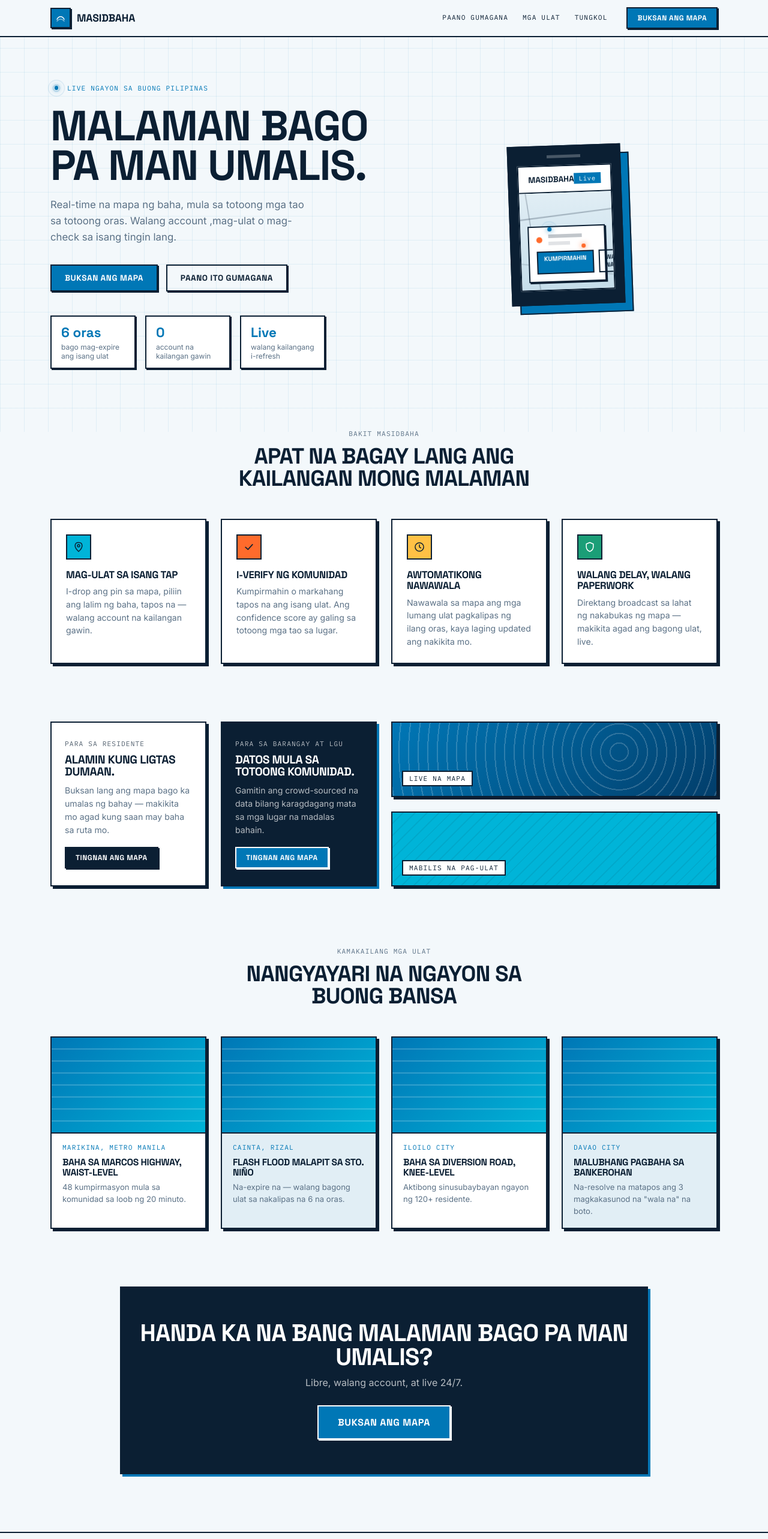
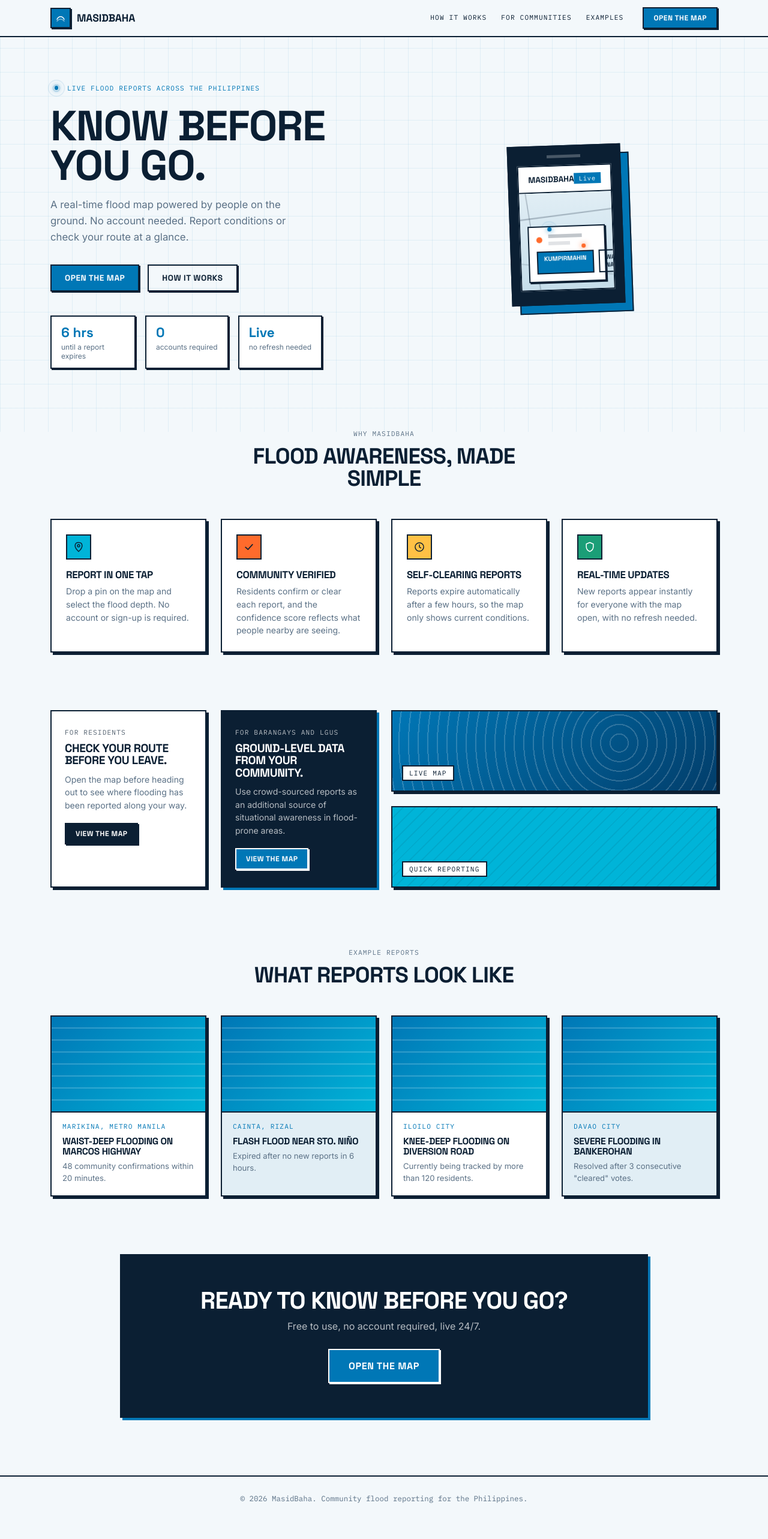
Before and after one commit to KenChamii/MasidBaha, an Angular app in the folder frontend/masidbaha-web/: page / in a window 1280 px wide. Shown: the top 2566 px of the page at 60% size. Built offline with nearby package versions, Linux system fonts and the light colour scheme.

Commit message:
copy: rewrite landing page text in professional English
Label gallery cards as example reports and simplify the footer line.

```diff
--- a/frontend/masidbaha-web/src/app/features/landing/landing.component.html
+++ b/frontend/masidbaha-web/src/app/features/landing/landing.component.html
@@ -13,14 +13,14 @@
         <span class="nav__name">MasidBaha</span>
       </a>
 
-      <nav class="nav__links" aria-label="Pangunahing nabigasyon">
-        <a href="#paano">Paano gumagana</a>
-        <a href="#mga-ulat">Mga ulat</a>
-        <a href="#tungkol">Tungkol</a>
+      <nav class="nav__links" aria-label="Main navigation">
+        <a href="#how-it-works">How it works</a>
+        <a href="#communities">For communities</a>
+        <a href="#examples">Examples</a>
       </nav>
 
       <button class="btn btn--primary btn--sm" (click)="goToMap()">
-        Buksan ang Mapa
+        Open the Map
       </button>
     </div>
   </header>
@@ -30,40 +30,40 @@
     <div class="hero__text">
       <span class="eyebrow">
         <app-pulse-pin tone="water" size="sm"></app-pulse-pin>
-        Live ngayon sa buong Pilipinas
+        Live flood reports across the Philippines
       </span>
 
       <h1 class="hero__heading">
-        Malaman bago<br />
-        pa man umalis.
+        Know before<br />
+        you go.
       </h1>
 
       <p class="hero__sub">
-        Real-time na mapa ng baha, mula sa totoong mga tao sa totoong oras.
-        Walang account ,mag-ulat o mag-check sa isang tingin lang.
+        A real-time flood map powered by people on the ground.
+        No account needed. Report conditions or check your route at a glance.
       </p>
 
       <div class="hero__actions">
         <button class="btn btn--primary" (click)="goToMap()">
-          Buksan ang Mapa
+          Open the Map
         </button>
-        <a class="btn btn--ghost" href="#paano">
-          Paano ito gumagana
+        <a class="btn btn--ghost" href="#how-it-works">
+          How it works
         </a>
       </div>
 
       <dl class="hero__stats">
         <div class="stat">
-          <dt>6 oras</dt>
-          <dd>bago mag-expire ang isang ulat</dd>
+          <dt>6 hrs</dt>
+          <dd>until a report expires</dd>
         </div>
         <div class="stat">
           <dt>0</dt>
-          <dd>account na kailangan gawin</dd>
+          <dd>accounts required</dd>
         </div>
         <div class="stat">
           <dt>Live</dt>
-          <dd>walang kailangang i-refresh</dd>
+          <dd>no refresh needed</dd>
         </div>
       </dl>
     </div>
@@ -74,10 +74,10 @@
   </section>
 
   <!-- ============ FEATURE GRID ============ -->
-  <section class="features" id="paano">
+  <section class="features" id="how-it-works">
     <div class="features__header">
-      <span class="eyebrow eyebrow--muted">Bakit MasidBaha</span>
-      <h2>Apat na bagay lang ang kailangan mong malaman</h2>
+      <span class="eyebrow eyebrow--muted">Why MasidBaha</span>
+      <h2>Flood awareness, made simple</h2>
     </div>
 
     <div class="features__grid">
@@ -105,38 +105,38 @@
   </section>
 
   <!-- ============ SPLIT / AUDIENCE SECTION ============ -->
-  <section class="split" id="mga-ulat">
+  <section class="split" id="communities">
     <div class="split__cards">
       <article class="audience-card audience-card--light">
-        <span class="audience-card__eyebrow">Para sa residente</span>
-        <h3>Alamin kung ligtas dumaan.</h3>
-        <p>Buksan lang ang mapa bago ka umalas ng bahay — makikita mo agad kung saan may baha sa ruta mo.</p>
-        <button class="btn btn--dark btn--sm" (click)="goToMap()">Tingnan ang mapa</button>
+        <span class="audience-card__eyebrow">For residents</span>
+        <h3>Check your route before you leave.</h3>
+        <p>Open the map before heading out to see where flooding has been reported along your way.</p>
+        <button class="btn btn--dark btn--sm" (click)="goToMap()">View the map</button>
       </article>
 
       <article class="audience-card audience-card--dark">
-        <span class="audience-card__eyebrow">Para sa barangay at LGU</span>
-        <h3>Datos mula sa totoong komunidad.</h3>
-        <p>Gamitin ang crowd-sourced na data bilang karagdagang mata sa mga lugar na madalas bahain.</p>
-        <button class="btn btn--primary btn--sm" (click)="goToMap()">Tingnan ang mapa</button>
+        <span class="audience-card__eyebrow">For barangays and LGUs</span>
+        <h3>Ground-level data from your community.</h3>
+        <p>Use crowd-sourced reports as an additional source of situational awareness in flood-prone areas.</p>
+        <button class="btn btn--primary btn--sm" (click)="goToMap()">View the map</button>
       </article>
     </div>
 
     <div class="split__thumbs">
       <div class="thumb thumb--map" aria-hidden="true">
-        <span class="thumb__label">Live na mapa</span>
+        <span class="thumb__label">Live map</span>
       </div>
       <div class="thumb thumb--form" aria-hidden="true">
-        <span class="thumb__label">Mabilis na pag-ulat</span>
+        <span class="thumb__label">Quick reporting</span>
       </div>
     </div>
   </section>
 
   <!-- ============ GALLERY ============ -->
-  <section class="gallery" id="tungkol">
+  <section class="gallery" id="examples">
     <div class="gallery__header">
-      <span class="eyebrow eyebrow--muted">Kamakailang mga ulat</span>
-      <h2>Nangyayari na ngayon sa buong bansa</h2>
+      <span class="eyebrow eyebrow--muted">Example reports</span>
+      <h2>What reports look like</h2>
     </div>
 
     <div class="gallery__grid">
@@ -155,15 +155,15 @@
 
   <!-- ============ FOOTER CTA ============ -->
   <section class="cta">
-    <h2>Handa ka na bang malaman bago pa man umalis?</h2>
-    <p>Libre, walang account, at live 24/7.</p>
+    <h2>Ready to know before you go?</h2>
+    <p>Free to use, no account required, live 24/7.</p>
     <button class="btn btn--primary btn--lg" (click)="goToMap()">
-      Buksan ang Mapa
+      Open the Map
     </button>
   </section>
 
   <footer class="footer">
-    <span>© {{ currentYear }} MasidBaha — Built to help Filipinos know before they go.</span>
+    <span>© {{ currentYear }} MasidBaha. Community flood reporting for the Philippines.</span>
   </footer>
 
 </div>
--- a/frontend/masidbaha-web/src/app/features/landing/landing.component.ts
+++ b/frontend/masidbaha-web/src/app/features/landing/landing.component.ts
@@ -34,26 +34,26 @@ export class LandingComponent {
     {
       icon: 'pin',
       tone: 'water',
-      title: 'Mag-ulat sa isang tap',
-      description: 'I-drop ang pin sa mapa, piliin ang lalim ng baha, tapos na — walang account na kailangan gawin.'
+      title: 'Report in one tap',
+      description: 'Drop a pin on the map and select the flood depth. No account or sign-up is required.'
     },
     {
       icon: 'check',
       tone: 'alert',
-      title: 'I-verify ng komunidad',
-      description: 'Kumpirmahin o markahang tapos na ang isang ulat. Ang confidence score ay galing sa totoong mga tao sa lugar.'
+      title: 'Community verified',
+      description: 'Residents confirm or clear each report, and the confidence score reflects what people nearby are seeing.'
     },
     {
       icon: 'clock',
       tone: 'violet',
-      title: 'Awtomatikong nawawala',
-      description: 'Nawawala sa mapa ang mga lumang ulat pagkalipas ng ilang oras, kaya laging updated ang nakikita mo.'
+      title: 'Self-clearing reports',
+      description: 'Reports expire automatically after a few hours, so the map only shows current conditions.'
     },
     {
       icon: 'shield',
       tone: 'teal',
-      title: 'Walang delay, walang paperwork',
-      description: 'Direktang broadcast sa lahat ng nakabukas ng mapa — makikita agad ang bagong ulat, live.'
+      title: 'Real-time updates',
+      description: 'New reports appear instantly for everyone with the map open, with no refresh needed.'
     }
   ];
 
@@ -61,26 +61,26 @@ export class LandingComponent {
     {
       variant: 'dark',
       eyebrow: 'Marikina, Metro Manila',
-      title: 'Baha sa Marcos Highway, waist-level',
-      description: '48 kumpirmasyon mula sa komunidad sa loob ng 20 minuto.'
+      title: 'Waist-deep flooding on Marcos Highway',
+      description: '48 community confirmations within 20 minutes.'
     },
     {
       variant: 'light',
       eyebrow: 'Cainta, Rizal',
-      title: 'Flash flood malapit sa Sto. Niño',
-      description: 'Na-expire na — walang bagong ulat sa nakalipas na 6 na oras.'
+      title: 'Flash flood near Sto. Niño',
+      description: 'Expired after no new reports in 6 hours.'
     },
     {
       variant: 'dark',
       eyebrow: 'Iloilo City',
-      title: 'Baha sa Diversion Road, knee-level',
-      description: 'Aktibong sinusubaybayan ngayon ng 120+ residente.'
+      title: 'Knee-deep flooding on Diversion Road',
+      description: 'Currently being tracked by more than 120 residents.'
     },
     {
       variant: 'light',
       eyebrow: 'Davao City',
-      title: 'Malubhang pagbaha sa Bankerohan',
-      description: 'Na-resolve na matapos ang 3 magkakasunod na "wala na" na boto.'
+      title: 'Severe flooding in Bankerohan',
+      description: 'Resolved after 3 consecutive "cleared" votes.'
     }
   ];
 
```
